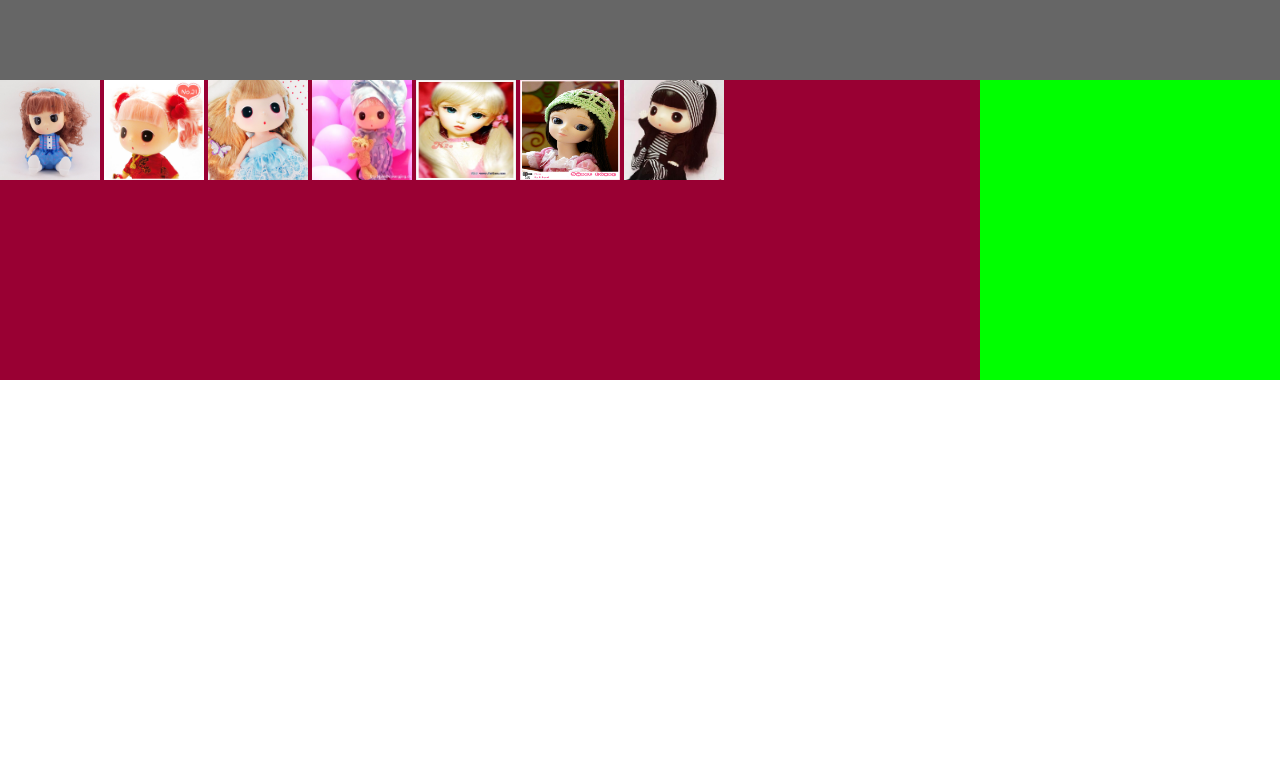
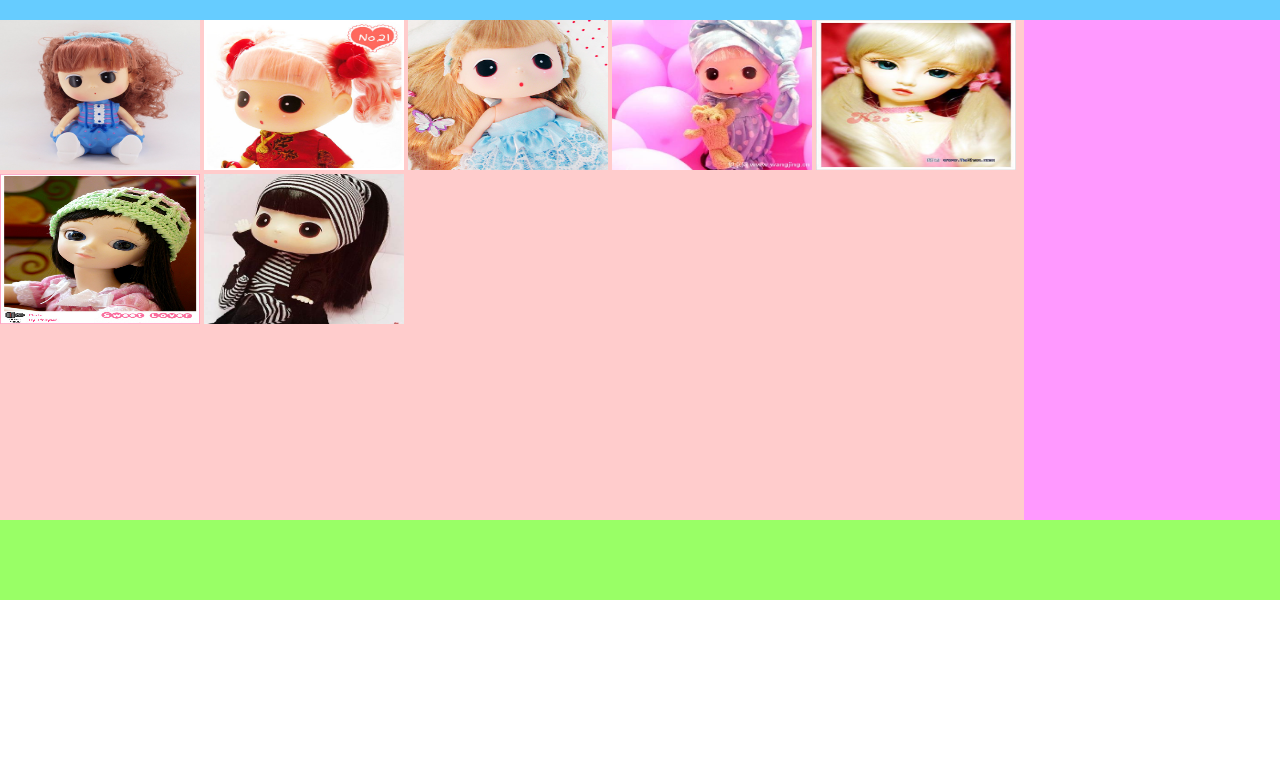
Before and after one commit to dongjiuju123/float_picture, a plain HTML site: page tupian/index.html in a window 1280 px wide. Shown: the part 40-800 px from the top of the page. Drawn offline with Linux system fonts and the light colour scheme.

Commit message:
this is my float_picture

```diff
--- a/tupian/css.css
+++ b/tupian/css.css
@@ -3,22 +3,43 @@
 	padding:0px;
 }
 .header{
-	background:#666;
-	height:120px;
+	background-color:#6CF;
+	height:60px;
 	width:100%;
 }
+.header_font{
+	font-family:Verdana, Geneva, sans-serif;
+	font-size:20px;
+	color:#C3F;
+}
+.float_body{
+
+	min-width: 810px;
+    max-width: 1335px;
+    min-height: 500px;
+}
+.float_left{
+	width: 80%;
+    min-width: 600px;
+    max-width: 1060px;
+    min-height: 500px;
+    float: left;
+    background-color:#FCC;
+    border-right: 1px #d41835;
+}
+.float_right{
+	width: 20%;
+    float: right;
+    min-height: 500px;
+    background-color:#F9F;
+}
 .footer{
-	background:#0F0;
-	height:300px;
-	float:right;
-	width:300px;
+	clear: both;
+    height: 80px;
+    background-color:#9F6;
 }
-.concter{
-	background:#903;
-	height:300px;
-	margin:0px 300px 0px 0px;
-	overflow:auto;
+
+.float_left img{
+    width:200px;
+    height:150px;
 }
-.concter img{
-width:100px;
-height:100px;
--- a/tupian/index.html
+++ b/tupian/index.html
@@ -5,17 +5,25 @@
     <link type="text/css" rel="stylesheet" href="css.css" />
 </head>
 <body>
- <div class="header"></div>
- <div class="footer"></div>
- <div class="concter">
- <img src="images/1.jpg" />
- <img src="images/2.jpg" />
+   <div class="header">
+         <div class="header_font">
+         FLOAT PICTURE
+         </div>
+    </div>
+   <div class="float_body">
+        <div class="float_left">
+              <img src="images/1.jpg"/>
+              <img src="images/2.jpg"/>
               <img src="images/3.jpg"/>
               <img src="images/4.jpg"/>
               <img src="images/5.jpg"/>
               <img src="images/6.jpg"/>
               <img src="images/7.jpg"/>
+         </div>
+         <div class="float_right">
+         </div>
 
    </div>
+   <div class="footer"></div>
 </body>
 </html>
```
Lines whose indentation alone changed are shown as unchanged.
